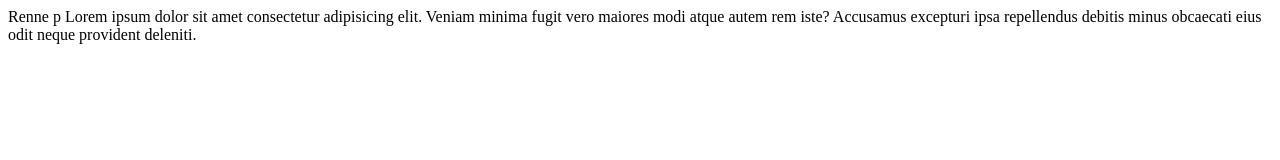
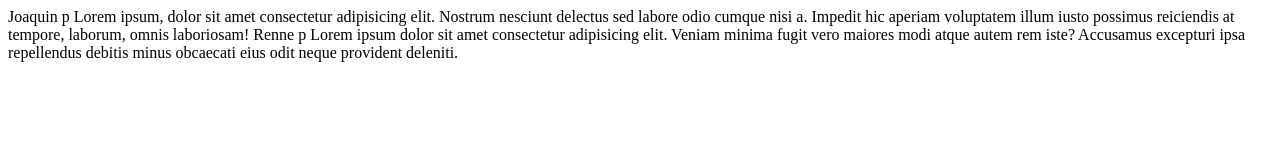
Before and after one commit to OrianaDP1/html1EQIPR, a plain HTML site: page index.html in a window 1280 px wide. Drawn offline with Linux system fonts and the light colour scheme.

Commit message:
se agrego a joaquin

```diff
--- a/index.html
+++ b/index.html
@@ -6,6 +6,9 @@
     <title>Document</title>
 </head>
 <body>
+    Joaquin
+    p
+    Lorem ipsum, dolor sit amet consectetur adipisicing elit. Nostrum nesciunt delectus sed labore odio cumque nisi a. Impedit hic aperiam voluptatem illum iusto possimus reiciendis at tempore, laborum, omnis laboriosam!
     Renne
     p
     Lorem ipsum dolor sit amet consectetur adipisicing elit. Veniam minima fugit vero maiores modi atque autem rem iste? Accusamus excepturi ipsa repellendus debitis minus obcaecati eius odit neque provident deleniti.
```
